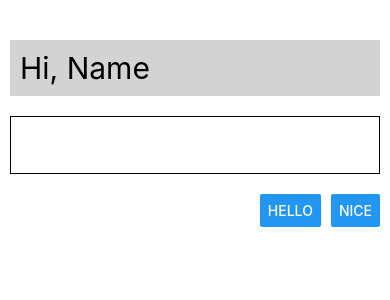
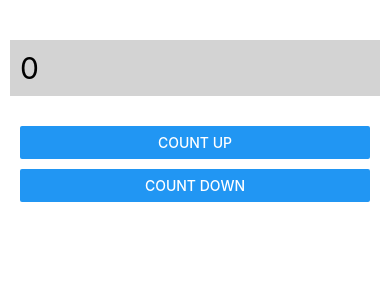
Before and after one commit to hyerindev/Mobile-App-Making, a React Native app: screen / in a window 390 px wide. Shown: the top 300 px of the page. Built offline with nearby package versions, Linux system fonts and the light colour scheme.

Commit message:
(lab 5) Counter App (완성)

```diff
--- a/App.tsx
+++ b/App.tsx
@@ -1,5 +1,5 @@
 import { useState } from "react";
-import { Text, View, Button, TextInput } from "react-native";
+import { Text, View, Button } from "react-native";
 
 var text_st = {
   fontSize: 30,
@@ -7,36 +7,25 @@ var text_st = {
   padding: 10,
   margin: 10,
 };
-var input_st = {
-  fontSize: 30,
-  borderWidth: 1,
-  padding: 10,
-  margin: 10,
-};
 
 const App = () => {
-  const [greet, setGreet] = useState("Hi");
-  const [name, setName] = useState("Name");
+  const [val, setVal] = useState(0);
 
   return (
     <View style={{ paddingTop: 30 }}>
-      <Text style={text_st}>
-        {greet}, {name}
-      </Text>
-      <TextInput style={input_st} onChangeText={setName} />
-
-      <View style={{ margin: 10, flexDirection: "row-reverse" }}>
+      <Text style={text_st}>{val}</Text>
+      <View style={{ margin: 20 }}>
         <Button
-          title="Nice"
+          title="Count Up"
           onPress={function () {
-            setGreet("Nice to meet you");
+            setVal(val + 1);
           }}
         />
-        <View style={{ width: 10 }}></View>
+        <View style={{ height: 10 }}></View>
         <Button
-          title="Hello"
+          title="Count Down"
           onPress={function () {
-            setGreet("Hello");
+            setVal(val - 1);
           }}
         />
       </View>
```
